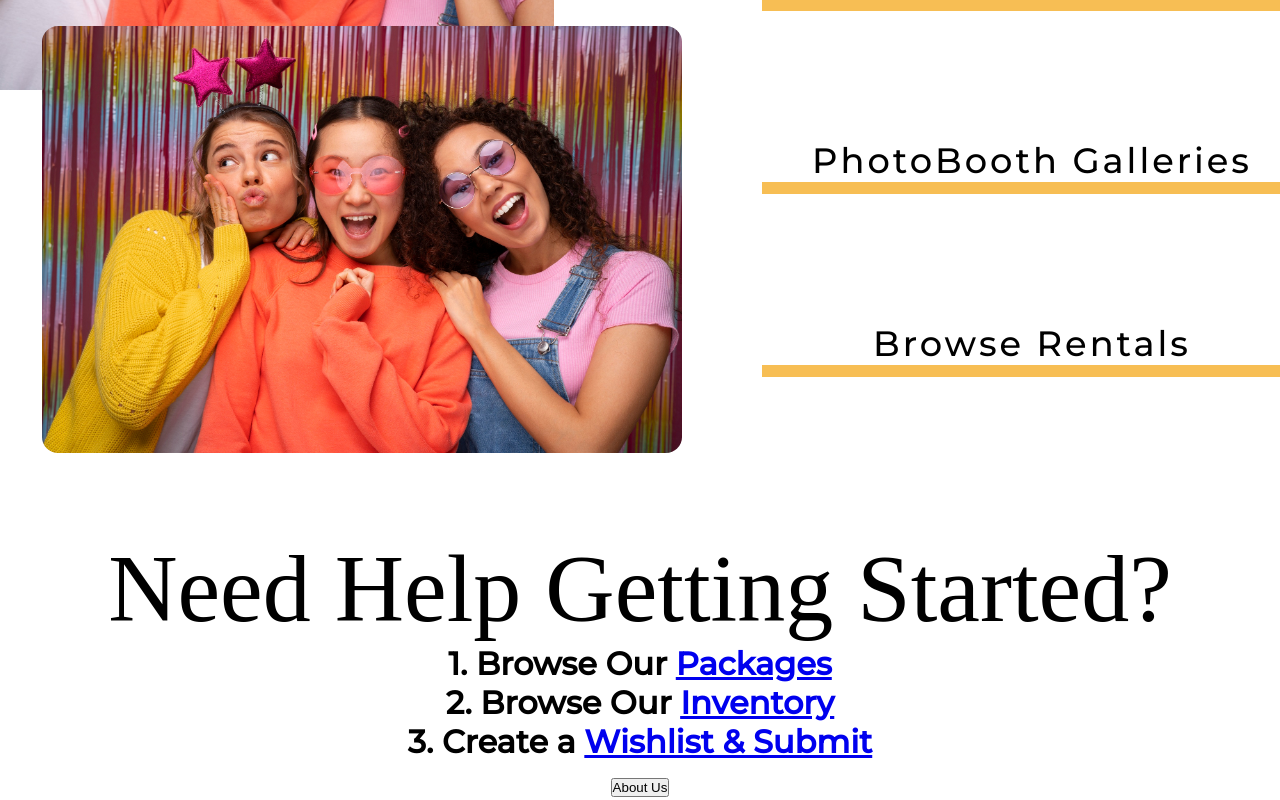
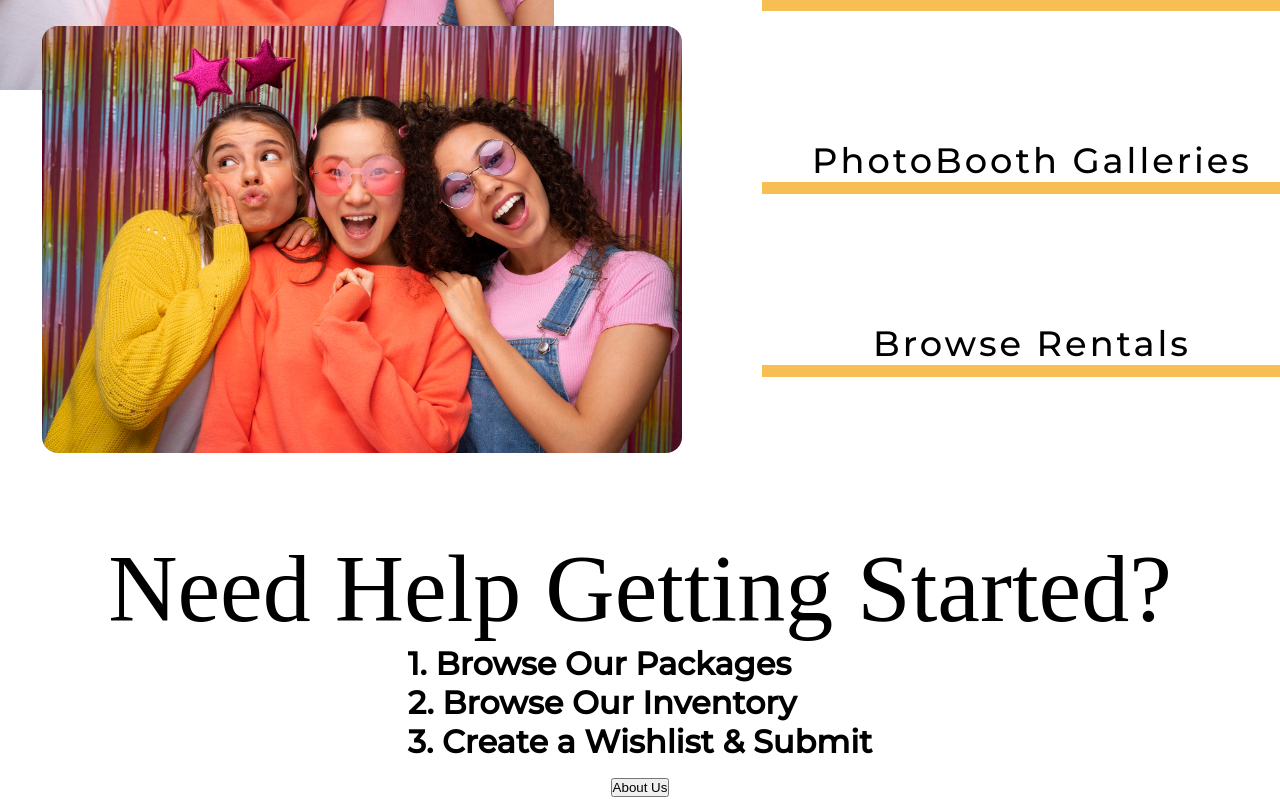
Before and after one commit to alecnissen/Keso-Pictures, a React (Vite) app: page / in a window 1280 px wide. Shown: the part 776-1576 px from the top of the page. Built offline with nearby package versions, Linux system fonts and the light colour scheme; a web font is replaced by a local one.

Commit message:
made sure numbers line up in need help section

```diff
--- a/src/Components/GettingStarted.jsx
+++ b/src/Components/GettingStarted.jsx
@@ -5,17 +5,22 @@ export default function GettingStarted() {
     <>
     <div className='getting-started-content-wrapper'>
       <h1 className='need-help-getting-started-text'>Need Help Getting Started?</h1>
-      <h1>1. Browse Our <a href='#'>Packages</a></h1>
-      <h1>2. Browse Our <a href='#'>Inventory</a></h1>
-      <h1>3. Create a <a href='#'>Wishlist & Submit</a></h1>
 
+
+      <div className='getting-started-links-container'>
+
+      <div className='container-for-headers'>
+      <h1>1. Browse Our <a href='#' className='a-tag-styles'>Packages</a></h1>
+      <h1>2. Browse Our <a href='#' className='a-tag-styles'>Inventory</a></h1>
+      <h1>3. Create a <a href='#' className='a-tag-styles'>Wishlist & Submit</a></h1>
+      </div>
 
 
       <h1>
+      <button>About Us</button>
+      </h1>
 
-      <button>About Us</button>
-
-      </h1>
+      </div>
 
     </div>
     </>
--- a/src/Styles/getting_started_styles.scss
+++ b/src/Styles/getting_started_styles.scss
@@ -18,3 +18,39 @@
     font-style: normal;
     font-size: 6rem;
 }
+
+.a-tag-styles {
+    text-decoration: none;
+    color: inherit;
+}
+
+.getting-started-item {
+    display: flex;
+    align-items: flex-start;
+    margin-bottom: 1em;
+}
+
+.getting-started-links-container {
+    display: flex;
+    flex-direction: column;
+    justify-content: center;
+    align-items: center;
+}
+
+.container-for-headers {
+    display: flex;
+    flex-direction: column;
+    align-items: flex-start;
+}
+
+// .getting-started-links-container h1 {
+//     display: flex;
+//     justify-content: center;
+//     align-items: center; /* Aligns text to the top */
+//     width: 100%; /* Ensures that the h1 elements stretch across the container */
+//   }
+
+// .getting-started-links-container h1 a {
+//     text-align: left; /* Ensures links align to the left */
+//     flex: 1; /* Allows text to fill the remaining space */
+//   }
```
